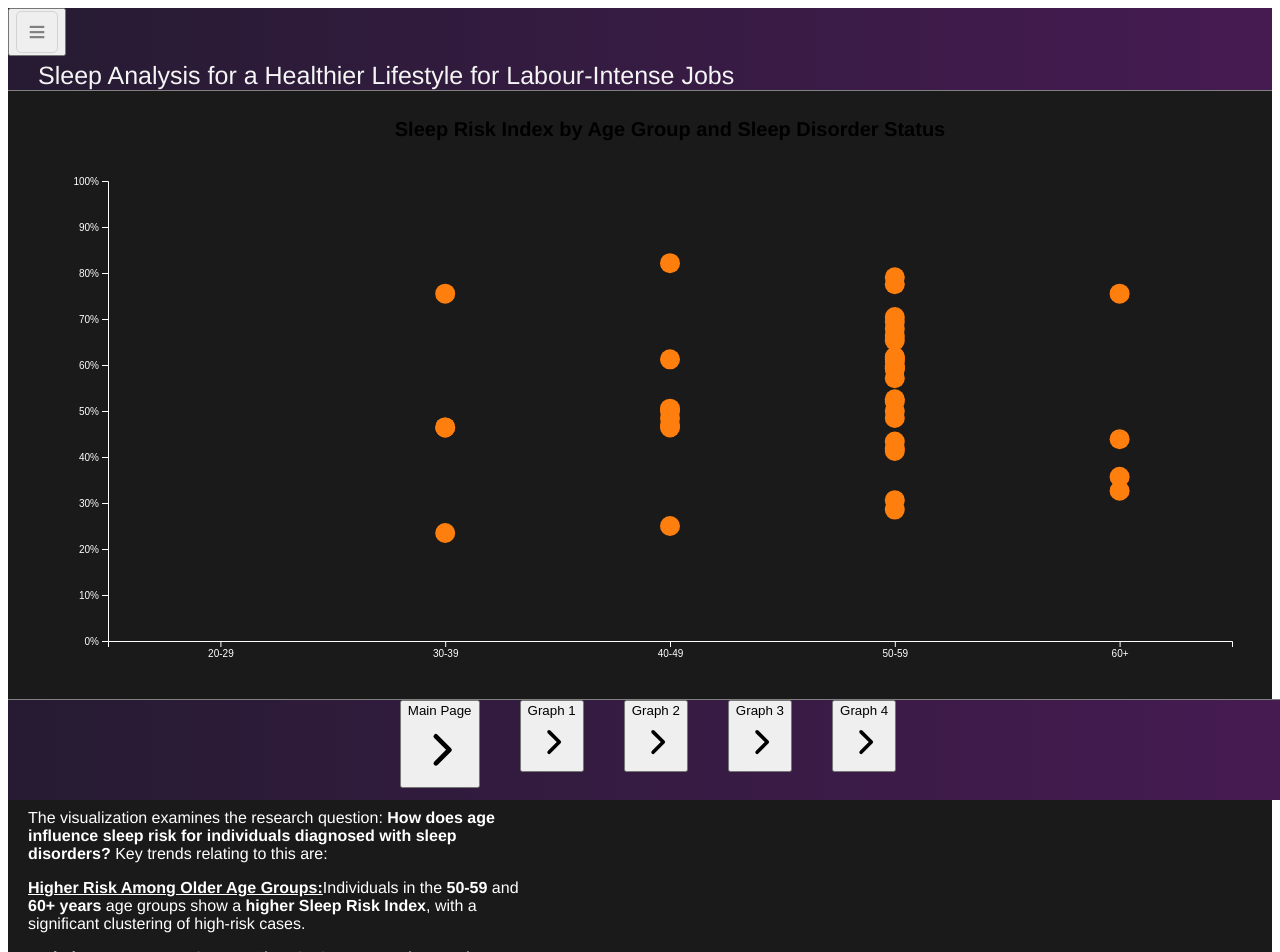
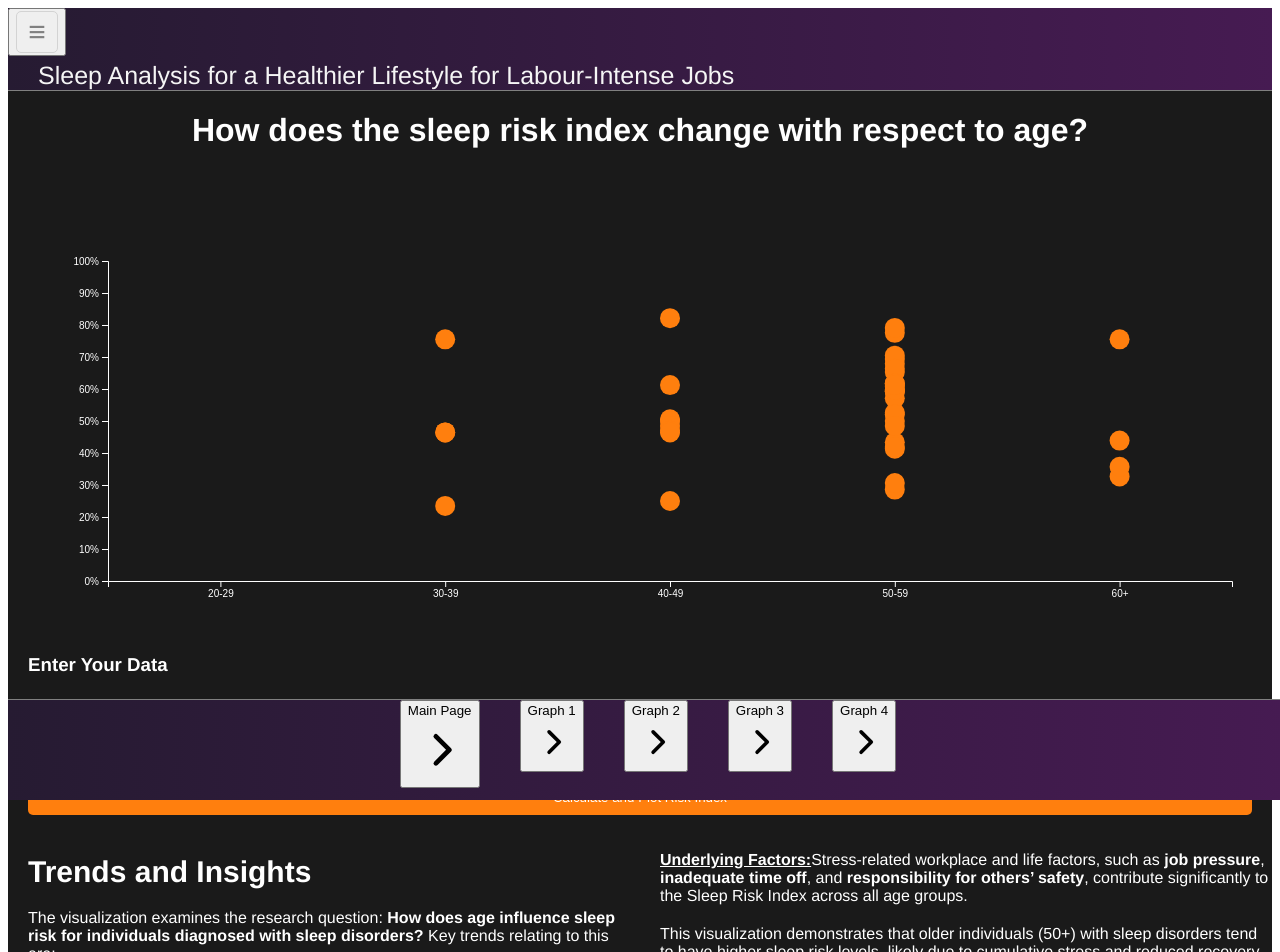
Before and after one commit to robinasaki/STA313-new, a Next.js app in the folder sta313/: page /graph1 in a window 1280 px wide. Shown: the top 952 px of the page. Built offline with nearby package versions, Linux system fonts and the light colour scheme.

Commit message:
added interaction

```diff
--- a/sta313/pages/graph1.tsx
+++ b/sta313/pages/graph1.tsx
@@ -1,8 +1,33 @@
 import React, { useEffect, useRef, useState } from "react";
 import * as d3 from "d3";
 
+interface UserInput {
+  Sleep_loss: number;
+  Total_life_events: number;
+  Job_pressure: number;
+  Resp_for_others_safety: number;
+  Inadeq_Staff: number;
+  TimeOff: number;
+  BreakTime: number;
+  Age_Group: string; // Example: "20-29"
+}
+
 export function SleepRiskBubbleChart() {
   const [chartData, setChartData] = useState<any[]>([]);
+  const [minMaxValues, setMinMaxValues] = useState<any>({});
+  const [userInput, setUserInput] = useState<UserInput>({
+    Sleep_loss: 1,
+    Total_life_events: 0,
+    Job_pressure: 1,
+    Resp_for_others_safety: 1,
+    Inadeq_Staff: 1,
+    TimeOff: 1,
+    BreakTime: 1,
+    Age_Group: "20-29",
+  });
+  const [userRiskIndex, setUserRiskIndex] = useState<[number, string] | null>(
+    null
+  );
   const svgRef = useRef<SVGSVGElement | null>(null);
   const containerRef = useRef<HTMLDivElement | null>(null);
 
@@ -12,46 +37,79 @@ export function SleepRiskBubbleChart() {
       .then((text) => {
         const rows = d3.csvParse(text);
 
-        // Normalize function
-        const normalize = (values: number[]) => {
-          const min = Math.min(...values);
-          const max = Math.max(...values);
-          return values.map((v) => (v - min) / (max - min));
+        // Helper to calculate min and max
+        const calculateMinMax = (values: number[]) => ({
+          min: Math.min(...values),
+          max: Math.max(...values),
+        });
+
+        // Extract relevant columns and calculate min/max
+        const minMax = {
+          Sleep_loss: calculateMinMax(rows.map((d) => +d["Sleep_loss"] || 0)),
+          Total_life_events: calculateMinMax(
+            rows.map((d) => +d["Total_life_events"] || 0)
+          ),
+          Job_pressure: calculateMinMax(
+            rows.map((d) => +d["Job_pressure"] || 0)
+          ),
+          Resp_for_others_safety: calculateMinMax(
+            rows.map((d) => +d["Resp_for_others_safety"] || 0)
+          ),
+          Inadeq_Staff: calculateMinMax(
+            rows.map((d) => +d["Inadeq_Staff"] || 0)
+          ),
+          TimeOff: calculateMinMax(rows.map((d) => +d["TimeOff"] || 0)),
+          BreakTime: calculateMinMax(rows.map((d) => +d["BreakTime"] || 0)),
         };
 
-        // Extract and normalize relevant columns
-        const sleepLoss = rows.map((d) => +d["Sleep_loss"] || 0);
-        const totalLifeEvents = rows.map((d) => +d["Total_life_events"] || 0);
-        const jobPressure = rows.map((d) => +d["Job_pressure"] || 0);
-        const safetyResponsibility = rows.map(
-          (d) => +d["Resp_for_others_safety"] || 0
-        );
-        const inadequateStaff = rows.map((d) => +d["Inadeq_Staff"] || 0);
-        const timeOff = rows.map((d) => +d["TimeOff"] || 0);
-        const breakTime = rows.map((d) => +d["BreakTime"] || 0);
+        setMinMaxValues(minMax);
 
-        const normalizedSleepLoss = normalize(sleepLoss);
-        const normalizedLifeEvents = normalize(totalLifeEvents);
-        const normalizedJobPressure = normalize(jobPressure);
-        const normalizedSafetyResponsibility = normalize(safetyResponsibility);
-        const normalizedInadequateStaff = normalize(inadequateStaff);
-        const normalizedTimeOff = normalize(timeOff);
-        const normalizedBreakTime = normalize(breakTime);
+        // Normalize function
+        const normalize = (values: number[], min: number, max: number) =>
+          values.map((v) => (v - min) / (max - min));
 
         // Calculate Sleep Risk Index
         const sleepRiskIndices = rows.map((_, i) => {
           const factors = [
-            normalizedSleepLoss[i],
-            normalizedLifeEvents[i],
-            normalizedJobPressure[i],
-            normalizedSafetyResponsibility[i],
-            normalizedInadequateStaff[i],
-            normalizedTimeOff[i],
-            normalizedBreakTime[i],
+            normalize(
+              rows.map((d) => +d["Sleep_loss"] || 0),
+              minMax.Sleep_loss.min,
+              minMax.Sleep_loss.max
+            )[i],
+            normalize(
+              rows.map((d) => +d["Total_life_events"] || 0),
+              minMax.Total_life_events.min,
+              minMax.Total_life_events.max
+            )[i],
+            normalize(
+              rows.map((d) => +d["Job_pressure"] || 0),
+              minMax.Job_pressure.min,
+              minMax.Job_pressure.max
+            )[i],
+            normalize(
+              rows.map((d) => +d["Resp_for_others_safety"] || 0),
+              minMax.Resp_for_others_safety.min,
+              minMax.Resp_for_others_safety.max
+            )[i],
+            normalize(
+              rows.map((d) => +d["Inadeq_Staff"] || 0),
+              minMax.Inadeq_Staff.min,
+              minMax.Inadeq_Staff.max
+            )[i],
+            normalize(
+              rows.map((d) => +d["TimeOff"] || 0),
+              minMax.TimeOff.min,
+              minMax.TimeOff.max
+            )[i],
+            normalize(
+              rows.map((d) => +d["BreakTime"] || 0),
+              minMax.BreakTime.min,
+              minMax.BreakTime.max
+            )[i],
           ];
           return (
             factors.reduce((sum, value) => sum + value, 0) / factors.length
-          ); // Average of factors
+          );
         });
 
         const ageGroupMapping: { [key: string]: string } = {
@@ -62,21 +120,12 @@ export function SleepRiskBubbleChart() {
           5: "60+",
         };
 
-        // Debug Age_Group values
-        console.log(
-          "Age_Group values:",
-          rows.map((d) => d["Age_Group"])
-        );
-
-        // Filter and process data
         const parsedData = rows
           .filter((d) => {
             const ageGroup = +d["Age_Group"];
-            if (!ageGroupMapping[ageGroup]) {
-              console.warn("Unmapped or invalid age group:", ageGroup); // Debug unmapped values
-              return false; // Exclude invalid rows
-            }
-            return d["Diagnosed_Sleep_disorder"] === "1";
+            return (
+              d["Diagnosed_Sleep_disorder"] === "1" && ageGroupMapping[ageGroup]
+            );
           })
           .map((d, i) => ({
             ageGroup: ageGroupMapping[+d["Age_Group"]],
@@ -90,15 +139,16 @@ export function SleepRiskBubbleChart() {
   }, []);
 
   useEffect(() => {
-    if (chartData.length === 0 || !svgRef.current || !containerRef.current)
+    renderChart();
+  }, [chartData, userRiskIndex]);
+
+  const renderChart = () => {
+    if (!svgRef.current || !containerRef.current || chartData.length === 0)
       return;
-
-    // Clean previous SVG
-    d3.select(svgRef.current).selectAll("*").remove();
 
     // Dimensions
     const containerWidth = containerRef.current.clientWidth;
-    const containerHeight = window.innerHeight * 0.8;
+    const containerHeight = 500;
 
     const margin = { top: 90, right: 40, bottom: 90, left: 100 };
     const width = containerWidth - margin.left - margin.right;
@@ -108,13 +158,13 @@ export function SleepRiskBubbleChart() {
 
     const xScale = d3
       .scalePoint()
-      .domain(ageGroupOrder) // Ensure X-axis is sorted correctly
+      .domain(ageGroupOrder)
       .range([margin.left, width + margin.left])
       .padding(0.5);
 
     const yScale = d3
       .scaleLinear()
-      .domain([0, 1]) // Sleep Risk Index is normalized to 0-1
+      .domain([0, 1])
       .range([height + margin.top, margin.top]);
 
     const colorScale = d3
@@ -122,10 +172,8 @@ export function SleepRiskBubbleChart() {
       .domain(["true", "false"])
       .range(["#ff7f0e", "#1f77b4"]);
 
-    const svg = d3
-      .select(svgRef.current)
-      .attr("width", containerWidth)
-      .attr("height", containerHeight);
+    const svg = d3.select(svgRef.current);
+    svg.selectAll("*").remove();
 
     // Tooltip
     const tooltip = d3
@@ -138,16 +186,6 @@ export function SleepRiskBubbleChart() {
       .style("border-radius", "4px")
       .style("pointer-events", "none")
       .style("opacity", 0);
-
-    // Title
-    svg
-      .append("text")
-      .attr("x", width / 2 + margin.left)
-      .attr("y", margin.top / 2)
-      .style("text-anchor", "middle")
-      .style("font-size", "20px")
-      .style("font-weight", "bold")
-      .text("Sleep Risk Index by Age Group and Sleep Disorder Status");
 
     // Axes
     svg
@@ -166,16 +204,17 @@ export function SleepRiskBubbleChart() {
       .selectAll("circle")
       .data(chartData)
       .join("circle")
-      .attr("cx", (d) => xScale(d.ageGroup))
-      .attr("cy", (d) => yScale(d.sleepRisk))
+      .attr("cx", (d) => xScale(d.ageGroup) || 0)
+      .attr("cy", (d) => yScale(d.sleepRisk) || 0)
       .attr("r", 10)
       .attr("fill", (d) => colorScale(d.hasDisorder.toString()))
       .on("mouseover", function (event, d) {
         d3.select(this).transition().duration(200).attr("opacity", 0.8);
         tooltip.style("opacity", 1).html(
           `<strong>Age Group:</strong> ${d.ageGroup}<br/>
-           <strong>Sleep Risk Index:</strong> ${d.sleepRisk.toFixed(2)}<br/>
-           <strong>Disorder:</strong> ${d.hasDisorder ? "Yes" : "No"}`
+             <strong>Sleep Risk Index:</strong> ${(d.sleepRisk * 100).toFixed(
+               2
+             )}%`
         );
       })
       .on("mousemove", (event) => {
@@ -188,19 +227,267 @@ export function SleepRiskBubbleChart() {
         tooltip.style("opacity", 0);
       });
 
-    // Cleanup
-    return () => {
-      tooltip.remove();
+    // Plot User Input Risk Index
+    if (userRiskIndex !== null) {
+      const [riskIndex, ageGroup] = userRiskIndex; // Destructure tuple
+      svg
+        .append("text")
+        .attr("x", xScale(userInput.Age_Group) || 0)
+        .attr("y", yScale(riskIndex) || 0)
+        .text("X")
+        .attr("font-size", "24px")
+        .attr("fill", "red")
+        .attr("text-anchor", "middle");
+    }
   };
-  }, [chartData]);
+
+  const normalizeValue = (value: number, min: number, max: number) =>
+    (value - min) / (max - min);
+
+  const calculateUserRiskIndex = () => {
+    const {
+      Sleep_loss,
+      Total_life_events,
+      Job_pressure,
+      Resp_for_others_safety,
+      Inadeq_Staff,
+      TimeOff,
+      BreakTime,
+      Age_Group,
+    } = userInput;
+
+    const normalizedFactors = [
+      normalizeValue(
+        Sleep_loss,
+        minMaxValues.Sleep_loss.min,
+        minMaxValues.Sleep_loss.max
+      ),
+      normalizeValue(
+        Total_life_events,
+        minMaxValues.Total_life_events.min,
+        minMaxValues.Total_life_events.max
+      ),
+      normalizeValue(
+        Job_pressure,
+        minMaxValues.Job_pressure.min,
+        minMaxValues.Job_pressure.max
+      ),
+      normalizeValue(
+        Resp_for_others_safety,
+        minMaxValues.Resp_for_others_safety.min,
+        minMaxValues.Resp_for_others_safety.max
+      ),
+      normalizeValue(
+        Inadeq_Staff,
+        minMaxValues.Inadeq_Staff.min,
+        minMaxValues.Inadeq_Staff.max
+      ),
+      normalizeValue(
+        TimeOff,
+        minMaxValues.TimeOff.min,
+        minMaxValues.TimeOff.max
+      ),
+      normalizeValue(
+        BreakTime,
+        minMaxValues.BreakTime.min,
+        minMaxValues.BreakTime.max
+      ),
+    ];
+
+    const riskIndex =
+      normalizedFactors.reduce((sum, val) => sum + +val, 0) /
+      normalizedFactors.length;
+
+    setUserRiskIndex([riskIndex, Age_Group]); // Set the tuple with riskIndex and Age_Group
+  };
+
+  const ageGroupOptions = ["20-29", "30-39", "40-49", "50-59", "60+"];
+
+  const labelsMap: { [key: string]: string } = {
+    Sleep_loss: "Sleep Loss",
+    Job_pressure: "Job Pressure",
+    Resp_for_others_safety: "Responsibility for Others' Safety",
+    Inadeq_Staff: "Inadequate Staff",
+    TimeOff: "Time Off",
+    BreakTime: "Break Time",
+  };
 
   return (
     <div
       ref={containerRef}
-      style={{ position: "relative", background: "#1a1a1a", color: "white" }}
+      style={{
+        position: "relative",
+        background: "#1a1a1a",
+        color: "white",
+        overflow: "scroll",
+        gap: "20px", // Adds space between graph and controls
+      }}
     >
-      <svg ref={svgRef}></svg>
-      <div style={{ marginLeft: "20px", flex: 1, maxWidth: "500px" }}>
+      <h1
+        style={{
+          color: "white",
+          textAlign: "center",
+          fontSize: "32px", // Increase font size
+          fontWeight: "bold", // Make it bold
+        }}
+      >
+        How does the sleep risk index change with respect to age?
+      </h1>
+      <svg
+        ref={svgRef}
+        style={{
+          flex: 2,
+          height: "55vh",
+          width: "100%",
+        }}
+      ></svg>
+      <div
+        style={{
+          flex: 1,
+          padding: "20px",
+          color: "white",
+          display: "flex",
+          flexDirection: "column",
+          gap: "10px",
+        }}
+      >
+        <h3>Enter Your Data</h3>
+        <div
+          style={{
+            display: "flex",
+            flexWrap: "wrap",
+            gap: "10px",
+            justifyContent: "space-between",
+          }}
+        >
+          {Object.keys(userInput).map((key) => (
+            <div
+              key={key}
+              style={{
+                display: "flex",
+                flexDirection: "column",
+              }}
+            >
+              <label
+                style={{
+                  fontSize: "12px",
+                  textAlign: "center",
+                  marginBottom: "4px",
+                }}
+              >
+                {labelsMap[key] || key.replace(/_/g, " ")}{" "}
+                {/* Use the custom label */}
+              </label>
+              {key === "Age_Group" ? (
+                <select
+                  value={userInput.Age_Group}
+                  onChange={(e) =>
+                    setUserInput({
+                      ...userInput,
+                      Age_Group: e.target.value,
+                    })
+                  }
+                  style={{
+                    padding: "4px",
+                    borderRadius: "4px",
+                    border: "1px solid white",
+                    background: "#2a2a2a",
+                    color: "white",
+                    fontSize: "14px",
+                    textAlign: "center",
+                    width: "120px",
+                  }}
+                >
+                  {ageGroupOptions.map((group) => (
+                    <option key={group} value={group}>
+                      {group}
+                    </option>
+                  ))}
+                </select>
+              ) : [
+                  "Sleep_loss",
+                  "Job_pressure",
+                  "Resp_for_others_safety",
+                  "Inadeq_Staff",
+                  "TimeOff",
+                  "BreakTime",
+                ].includes(key) ? (
+                <select
+                  value={userInput[key as keyof UserInput]}
+                  onChange={(e) =>
+                    setUserInput({
+                      ...userInput,
+                      [key]: parseInt(e.target.value, 10),
+                    })
+                  }
+                  style={{
+                    padding: "4px",
+                    borderRadius: "4px",
+                    border: "1px solid white",
+                    background: "#2a2a2a",
+                    color: "white",
+                    fontSize: "14px",
+                    textAlign: "center",
+                    width: "120px",
+                  }}
+                >
+                  <option value="1">No Stress</option>
+                  <option value="2">A Little Stress</option>
+                  <option value="3">Stressful</option>
+                  <option value="4">Very Stressful</option>
+                </select>
+              ) : (
+                <input
+                  type="number"
+                  value={userInput[key as keyof UserInput]} // Explicit cast
+                  onChange={(e) =>
+                    setUserInput({
+                      ...userInput,
+                      [key]: +e.target.value,
+                    })
+                  }
+                  style={{
+                    padding: "4px",
+                    borderRadius: "4px",
+                    border: "1px solid white",
+                    background: "#2a2a2a",
+                    color: "white",
+                    fontSize: "14px",
+                    textAlign: "center",
+                    width: "80px", // Consistent input width
+                  }}
+                />
+              )}
+            </div>
+          ))}
+        </div>
+        <button
+          onClick={calculateUserRiskIndex}
+          style={{
+            marginTop: "20px",
+            padding: "10px 20px",
+            background: "#ff7f0e",
+            color: "white",
+            border: "none",
+            borderRadius: "5px",
+            cursor: "pointer",
+          }}
+        >
+          Calculate and Plot Risk Index
+        </button>
+      </div>
+      <div
+        style={{
+          marginLeft: "20px",
+          flex: 1,
+          display: "flex",
+          gap: "20px",
+          flexWrap: "wrap", // Allows wrapping if screen size is small
+          maxWidth: "100%",
+        }}
+      >
+        {/* First Column */}
+        <div style={{ flex: 1, minWidth: "300px" }}>
           <h1 style={{ fontSize: "30px", marginBottom: "20px" }}>
             Trends and Insights
           </h1>
@@ -231,11 +518,15 @@ export function SleepRiskBubbleChart() {
             </strong>
             The <strong style={{ fontWeight: "bold" }}>40-49</strong> age group
             has moderate variability, while the{" "}
-          <strong style={{ fontWeight: "bold" }}>20-29</strong>
-          and <strong style={{ fontWeight: "bold" }}>30-39</strong> groups show
+            <strong style={{ fontWeight: "bold" }}>20-29</strong> and{" "}
+            <strong style={{ fontWeight: "bold" }}>30-39</strong> groups show
             generally lower Sleep Risk Index values, indicating younger
             individuals are at comparatively lower risk.
           </p>
+        </div>
+
+        {/* Second Column */}
+        <div style={{ flex: 1, minWidth: "300px" }}>
           <p style={{ marginBottom: "10px" }}>
             <strong style={{ fontWeight: "bold", textDecoration: "underline" }}>
               Underlying Factors:
@@ -262,6 +553,7 @@ export function SleepRiskBubbleChart() {
           </p>
         </div>
       </div>
+    </div>
   );
 }
 
```
Lines whose indentation alone changed are shown as unchanged.
